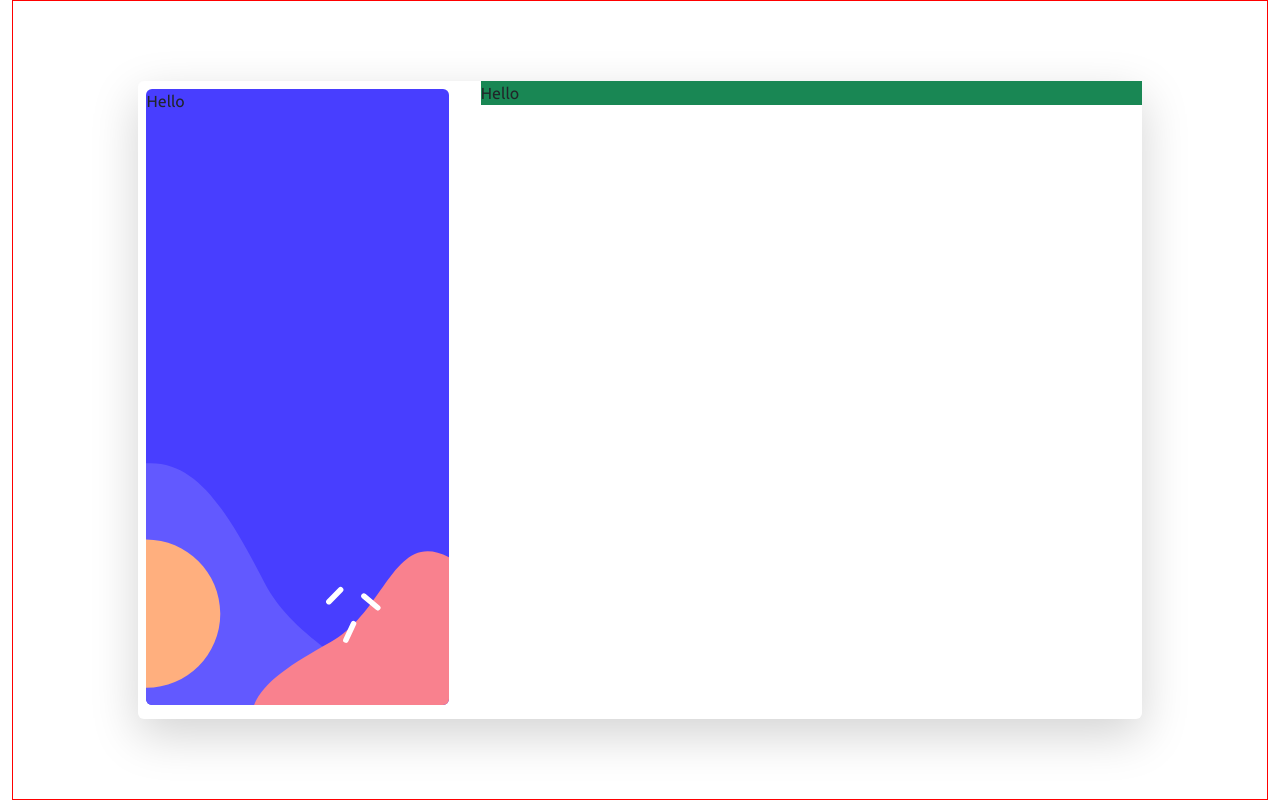
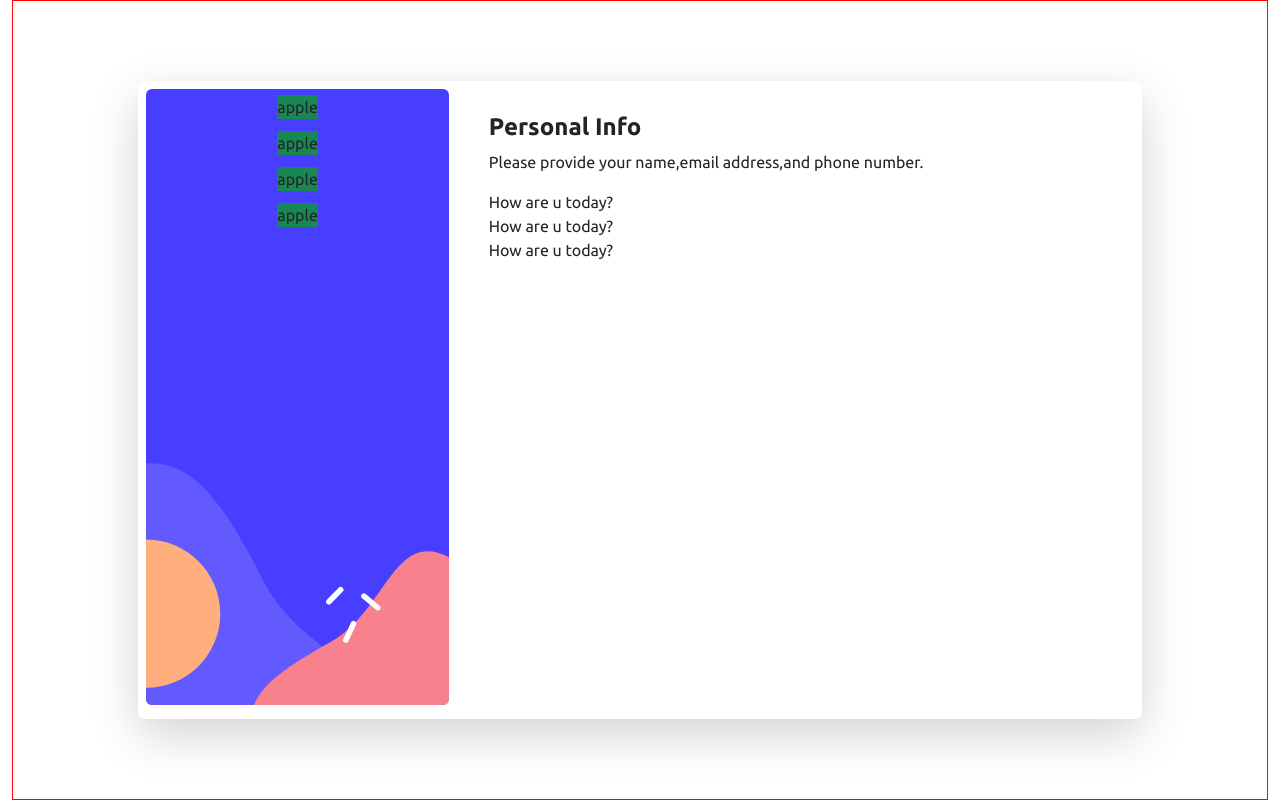
Before and after one commit to zwenyi-art/multi_step_form_main, a website built with Vite: page index.html in a window 1280 px wide. Built offline with nearby package versions, Linux system fonts and the light colour scheme.

Commit message:
I am not completely like that

```diff
--- a/index.html
+++ b/index.html
@@ -30,12 +30,27 @@
             <div class="col-4">
                 <div class="p-2">
 
-                       <div class="side_bar rounded-2">Hello</div>
+                       <div class="side_bar rounded-2">
+                        <div class="d-flex flex-column   align-items-center">
+                            <div class="bg-success side_bar_item">apple</div>
+                            <div class="bg-success side_bar_item">apple</div>
+                            <div class="bg-success side_bar_item">apple</div>
+                            <div class="bg-success side_bar_item">apple</div>
+                        </div>
+                       </div>
 
                 </div>
             </div>
             <div class="col-8">
-                <div class="bg-success">Hello</div>
+                <div class="p-2 row">
+                    <div class="col-12 mt-4">
+                        <h4 class=" fw-bold">Personal Info</h4>
+                        <p class="">Please provide your name,email address,and phone number.</p>
+                    </div>
+                 <div class="col-12">How are u today?</div>
+                 <div class="col-12">How are u today?</div>
+                 <div class="col-12">How are u today?</div>
+                </div>
             </div>
         </div>
     </div></div>
--- a/style.scss
+++ b/style.scss
@@ -25,12 +25,17 @@ $font-family-sans-serif:'Ubuntu', sans-serif;
 }
 
 .side_bar{
-  display:flex;
-  min-height: 77vh;
+  display:inline-flex;
+  flex-wrap: wrap;
   position: relative;
   background-image: url('/assets/images/bg-sidebar-desktop.svg');
   background-repeat: no-repeat;
   background-position: center center;
   background-size: cover;
-
+  justify-content: center;
+  min-height: 77vh;
+  width: 100%;
 }
+.side_bar_item{
+  margin: 6px;
+}
```
